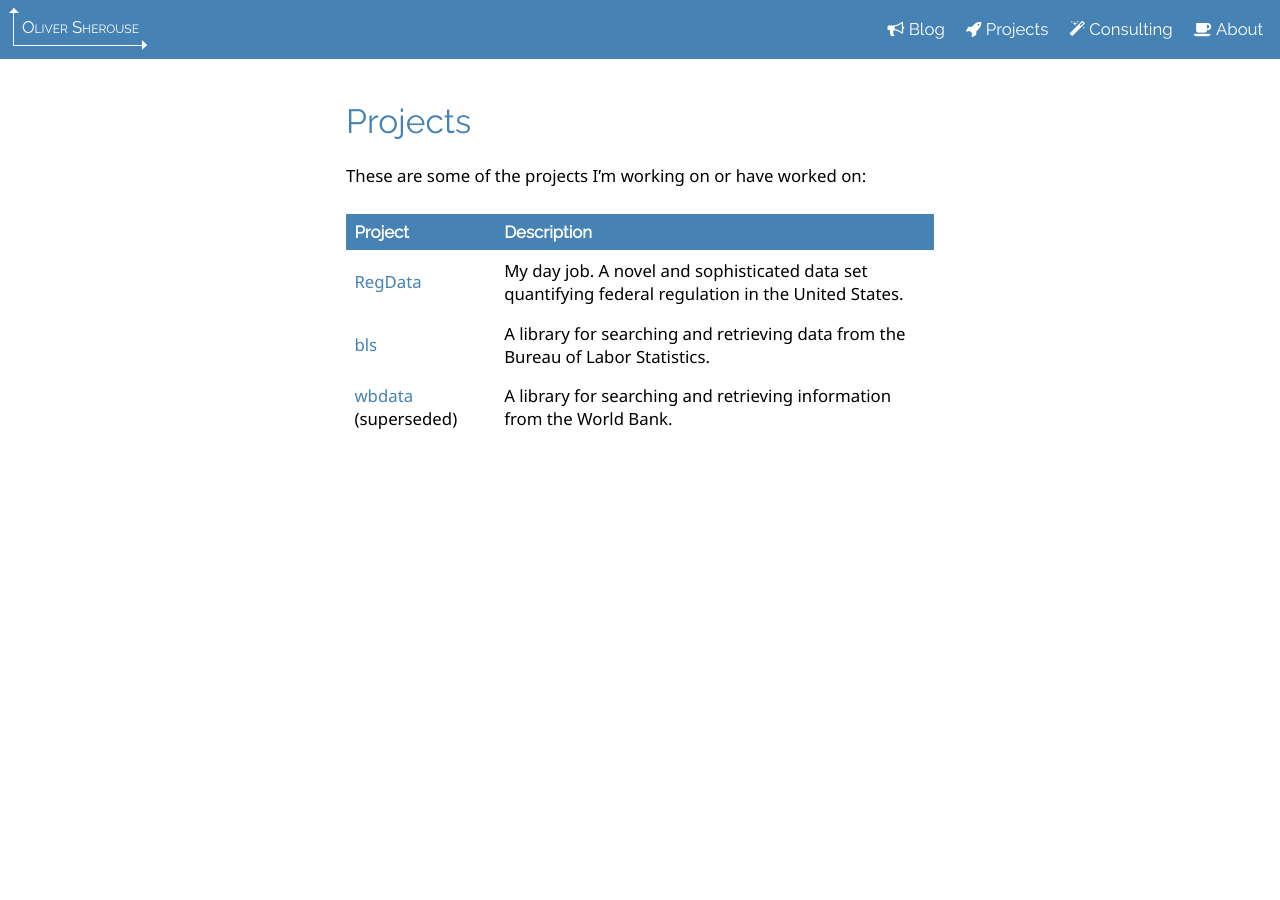
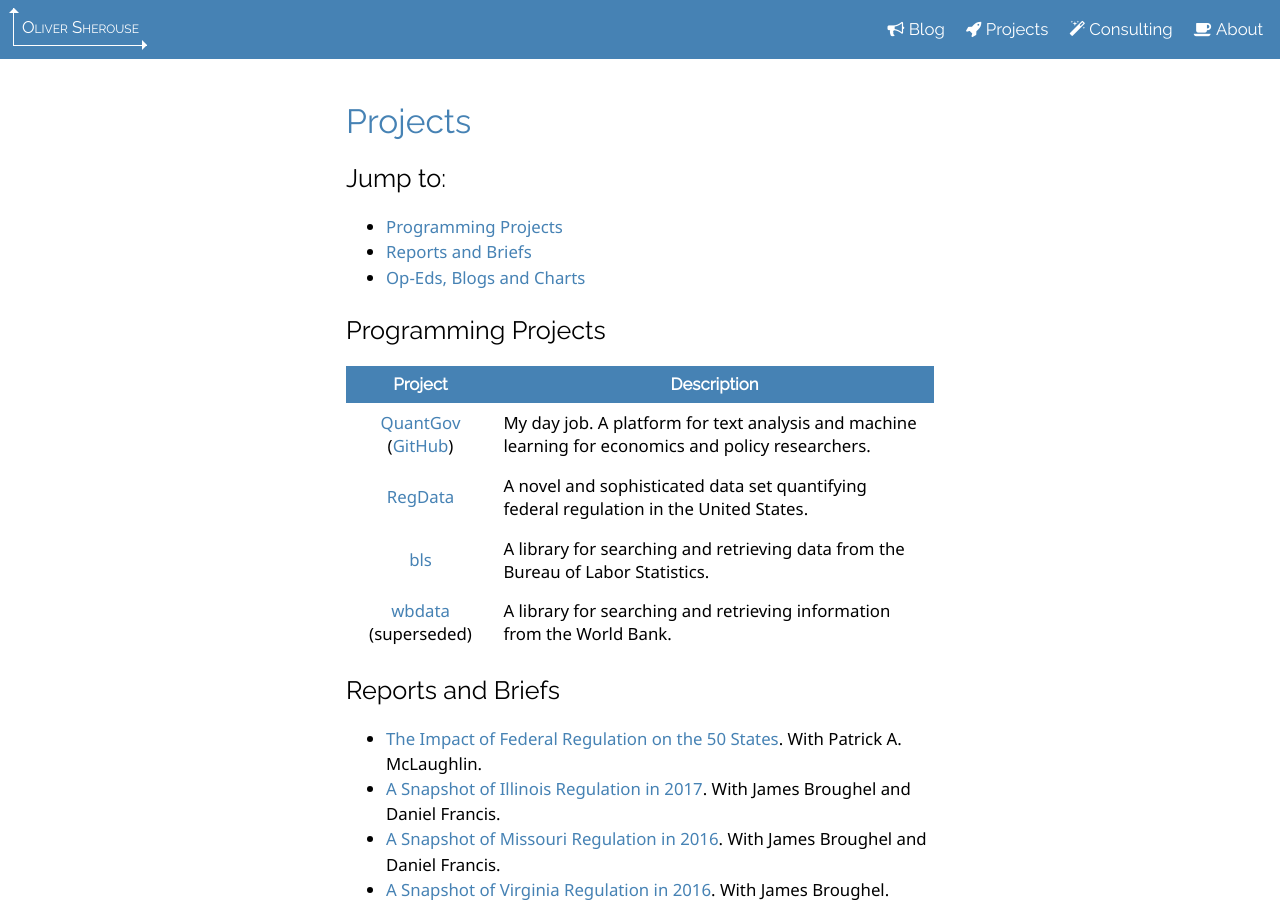
Before and after one commit to OliverSherouse/OliverSherouse.github.io, a Jekyll site: the page built from projects/index.markdown, in a window 1280 px wide and 900 px high. Built offline with Jekyll 4.4.1, drawn with Linux system fonts in a browser that asks for light colours; nearby versions of some CDN libraries; some of the changed text lies outside the part shown.

Commit message:
expanded projects page

```diff
--- a/projects/index.markdown
+++ b/projects/index.markdown
@@ -4,10 +4,39 @@ title: Projects
 permalink: "/projects/"
 ---
 
-These are some of the projects I'm working on or have worked on:
+## Jump to:
+
+* [Programming Projects](#programming-projects)
+* [Reports and Briefs](#reports-and-briefs)
+* [Op-Eds, Blogs and Charts](#op-eds-blogs-and-charts)
+
+## Programming Projects
 
 Project                                                         | Description
-:---------------------------------------------------------------|:---------------------------------------------------------------------------------------------------
-[RegData](http://regdata.org)                                   | My day job. A novel and sophisticated data set quantifying federal regulation in the United States.
+:--------------------------------------------------------------:|-----------------------------------------------------------------------------------------
+[QuantGov](http://regdata.org) ([GitHub](http://github.com/QuantGov)) | My day job. A platform for text analysis and machine learning for economics and policy researchers.
+[RegData](http://regdata.org)                                   | A novel and sophisticated data set quantifying federal regulation in the United States.
 [bls](https://github.com/OliverSherouse/bls)                    | A library for searching and retrieving data from the Bureau of Labor Statistics.
 [wbdata](https://github.com/OliverSherouse/wbdata) (superseded) | A library for searching and retrieving information from the World Bank.
+
+
+## Reports and Briefs
+
+* [The Impact of Federal Regulation on the 50 States](http://dx.doi.org/10.2139/ssrn.2939260). With Patrick A. McLaughlin.
+* [A Snapshot of Illinois Regulation in 2017](https://www.mercatus.org/publications/snapshot-illinois-regulation-2017). With James Broughel and Daniel Francis.
+* [A Snapshot of Missouri Regulation in 2016](https://www.mercatus.org/publications/snapshot-missouri-regulation-2016). With James Broughel and Daniel Francis.
+* [A Snapshot of Virginia Regulation in 2016](https://www.mercatus.org/publications/snapshot-virginia-regulation-2016). With James Broughel.
+* [A Snapshot of Kentucky Regulation in 2016](https://www.mercatus.org/publication/kentucky-regulation-2015). With James Broughel.
+
+## Op-Eds, Blogs and Charts
+
+* [Employee and Restriction Count Outlier Regulatory Agencies](https://www.mercatus.org/publication/employee-and-restriction-count-outlier-regulatory-agencies). With Patrick A. McLaughlin and Jim Pagels.
+* [The High Correlation between Agency Employment and Agency Regulations](https://www.mercatus.org/publication/high-correlation-between-agency-employment-and-agency-regulations). With Patrick A. McLaughlin and Jim Pagels.
+* [Why Federal Regulation Hits Red States Harder](http://www.realclearpolicy.com/blog/2016/04/15/why_federal_regulation_hits_red_states_harder_1604.html). With Patrick A. McLaughlin, in *RealClearPolitics*.
+* [Are Regulations Created as Responses to New Technology? A Simple Test Using RegData](https://www.mercatus.org/publication/are-regulations-created-responses-new-technology-simple-test-using-regdata). With Patrick A. McLaughlin.
+* [The Fast and Furious Fed](https://www.usnews.com/opinion/economic-intelligence/articles/2016-02-08/congress-should-press-janet-yellen-on-federal-reserves-regulatory-role). With Patrick A. McLaughlin and Chad Reese in *US News & World Report*.
+* [The McLaughlin-Sherouse List: The 10 Most-Regulated Industries of 2014](https://www.mercatus.org/publication/mclaughlin-sherouse-list-10-most-regulated-industries-2014). With Patrick A. McLaughlin.
+* [The High Correlation Between Agency Budgets and Agency Regulations](https://www.mercatus.org/publication/high-correlation-between-agency-budgets-and-agency-regulations). With Patrick A. McLaughlin.
+* [The Delegate-And-Forget-About-It Doctrine and Government's Fourth Branch](http://thehill.com/blogs/pundits-blog/economy-budget/256430-the-delegate-and-forget-about-it-doctrine-and-governments). With Patrick A. McLaughlin in *The Hill*.
+* [The Accumulation of Regulatory Restrictions Across Presidential Administrations](https://www.mercatus.org/publication/accumulation-regulatory-restrictions-across-presidential-administrations). With Patrick A. McLaughlin.
+* [The Dodd-Frank Wall Street Reform and Consumer Protection Act May Be the Biggest Law Ever](https://www.mercatus.org/publication/dodd-frank-wall-street-reform-and-consumer-protection-act-may-be-biggest-law-ever). With Patrick A. McLaughlin.
```
